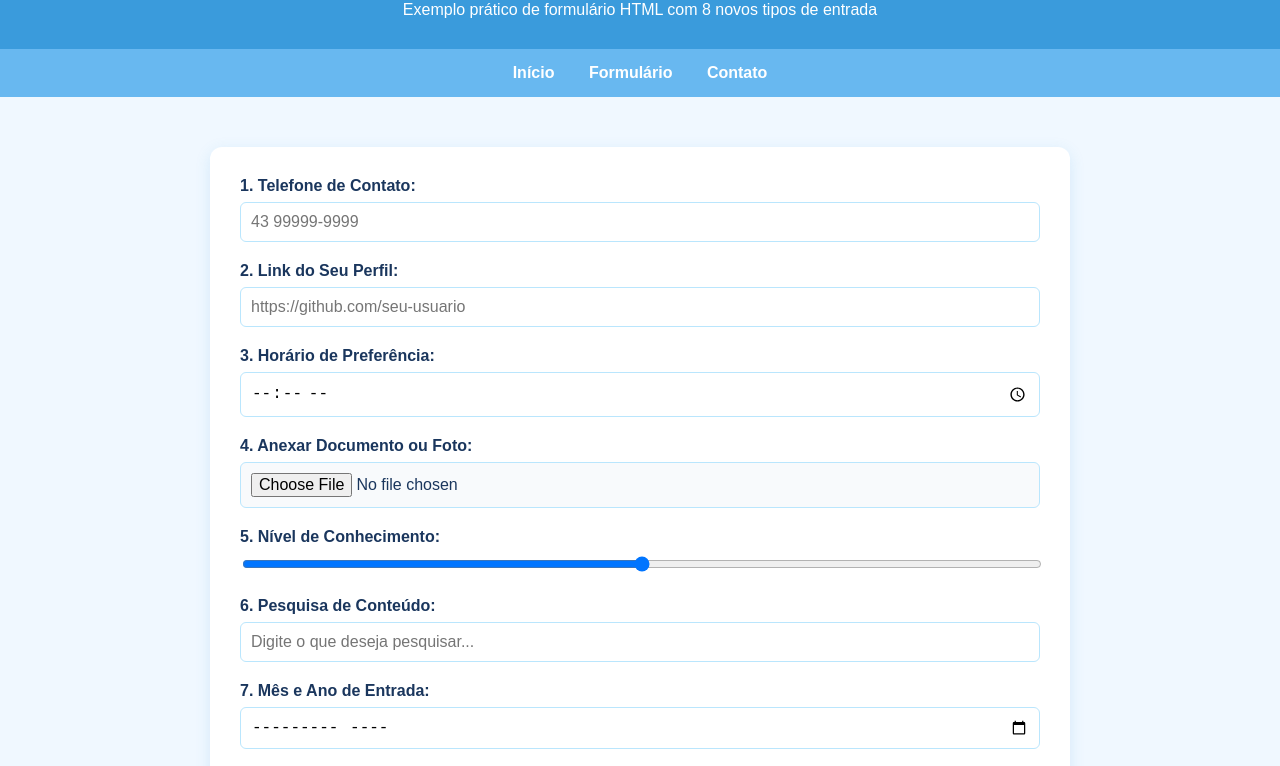
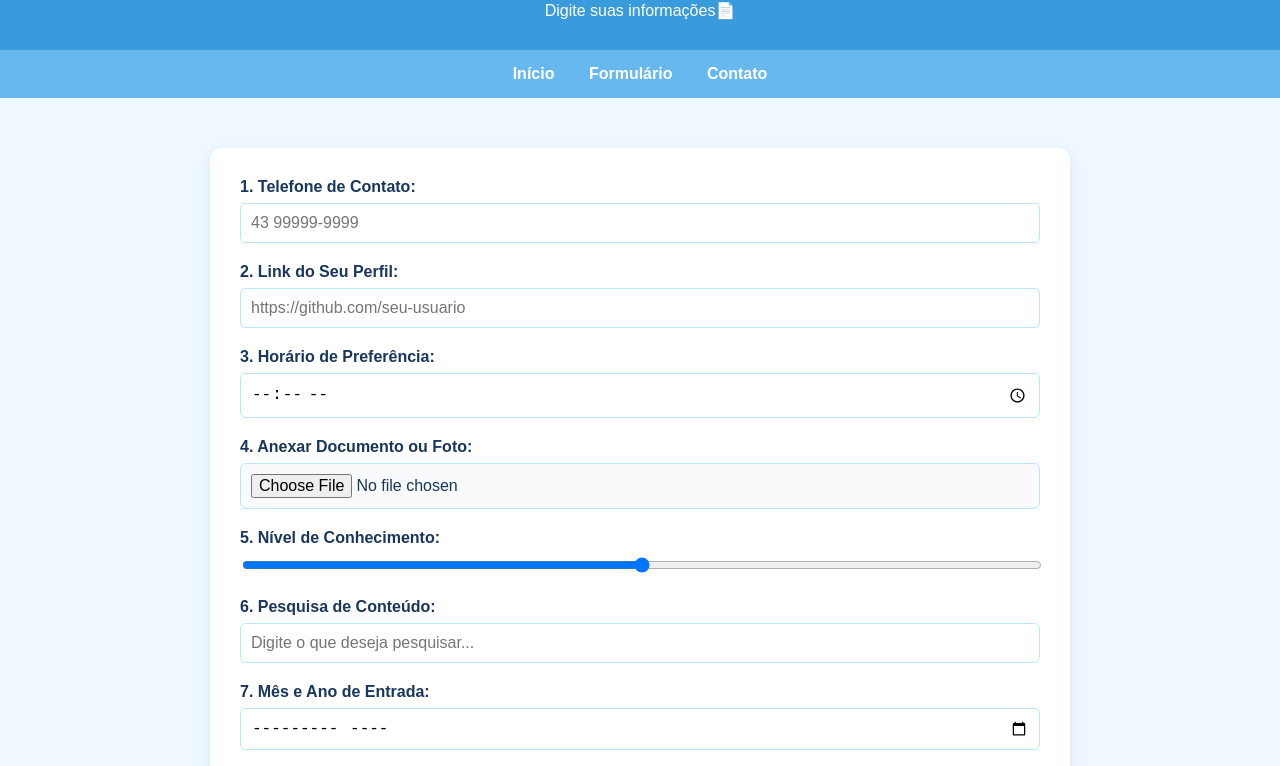
Before and after one commit to laracardoso21-ui/Formul-rio-, a plain HTML site: page index.html in a window 1280 px wide. Shown: the part 82-848 px from the top of the page. Drawn offline with Linux system fonts and the light colour scheme.

Commit message:
Update index.html

```diff
--- a/index.html
+++ b/index.html
@@ -154,7 +154,7 @@
     ========================== -->
     <header id="inicio">
         <h1>Formulário de Informações</h1>
-        <p>Exemplo prático de formulário HTML com 8 novos tipos de entrada</p>
+        <p>Digite suas informações📄 </p>
     </header>
 
     <!-- =========================
```
